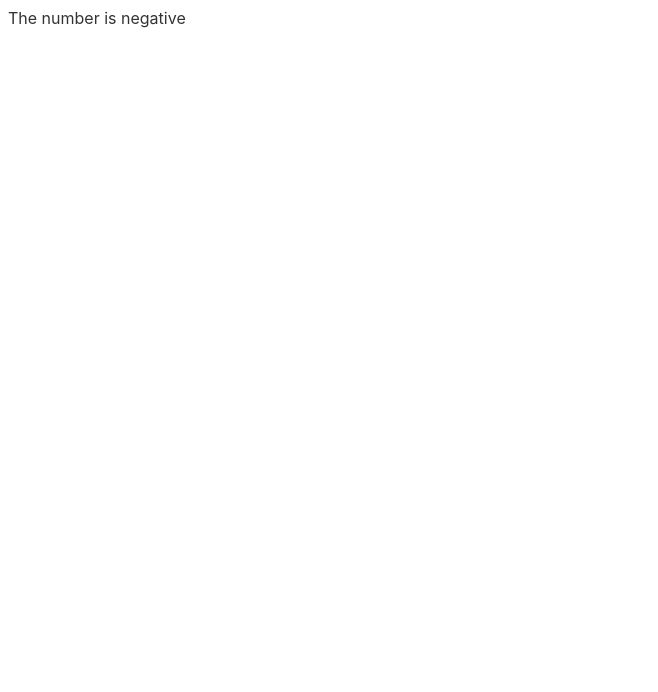
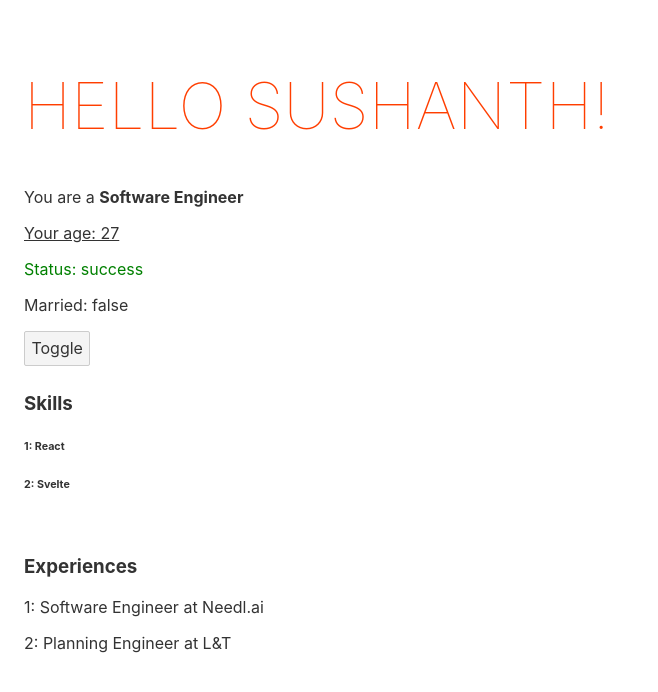
Before and after one commit to SushanthK07/svelte-fundamentals, a Svelte app: page / in a window 1280 px wide. Shown: the top 692 px of the page, without its empty margins (0-658 px from the left). Built offline with nearby package versions, Linux system fonts and the light colour scheme.

Commit message:
list rendering

```diff
--- a/src/App.svelte
+++ b/src/App.svelte
@@ -6,6 +6,11 @@
 	const disabled = false;
 	const status = "success";
 	const married = false;
+	const skills = ["React", "Svelte"];
+	const experiences = [
+		{ role: "Software Engineer", company: "Needl.ai" },
+		{ role: "Planning Engineer", company: "L&T"},
+	];
 </script>
 
 <main>
@@ -18,6 +23,16 @@
 	<!-- <p class:married={married}>Married: {married}</p> -->
 	<p class:married>Married: {married}</p>
 	<button {disabled}>Toggle</button>
+	<br />
+	<h3>Skills</h3>
+	{#each skills as skill, index (skill)}
+		<h6>{index + 1}: {skill}</h6>
+	{/each}
+	<br />
+	<h3>Experiences</h3>
+	{#each experiences as experience, index (experience.company)}
+		<p>{index + 1}: {experience.role} at {experience.company}</p>
+	{/each}
 </main>
 
 <style>
@@ -40,7 +55,6 @@
 	}
 
 	main {
-		text-align: center;
 		padding: 1em;
 		max-width: 240px;
 		margin: 0 auto;
--- a/src/main.js
+++ b/src/main.js
@@ -1,7 +1,7 @@
 import App from "./App.svelte";
 import ConditionalRendering from "./ConditionalRendering.svelte";
 
-const app = new ConditionalRendering({
+const app = new App({
   target: document.body,
 });
 
```
